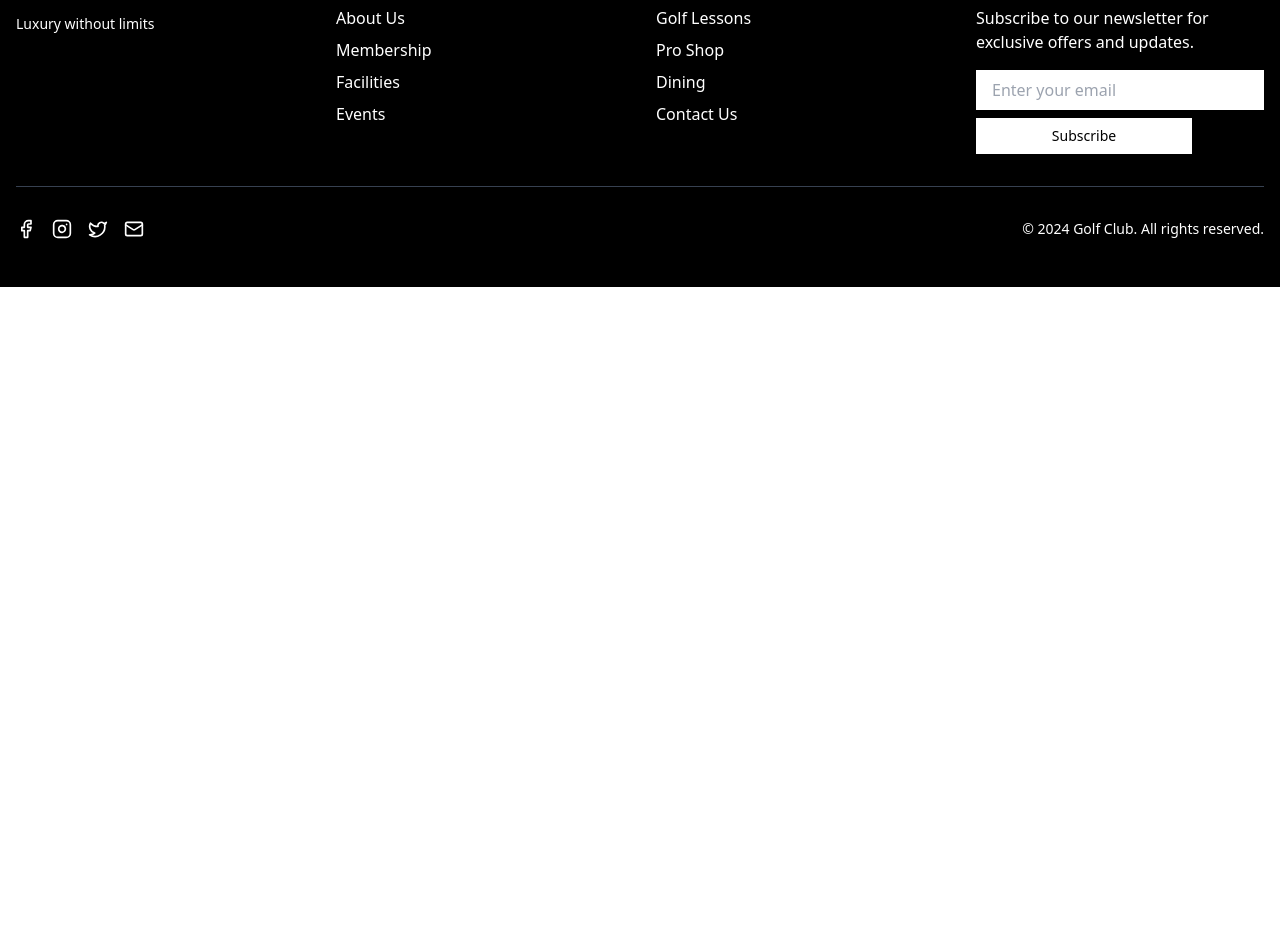
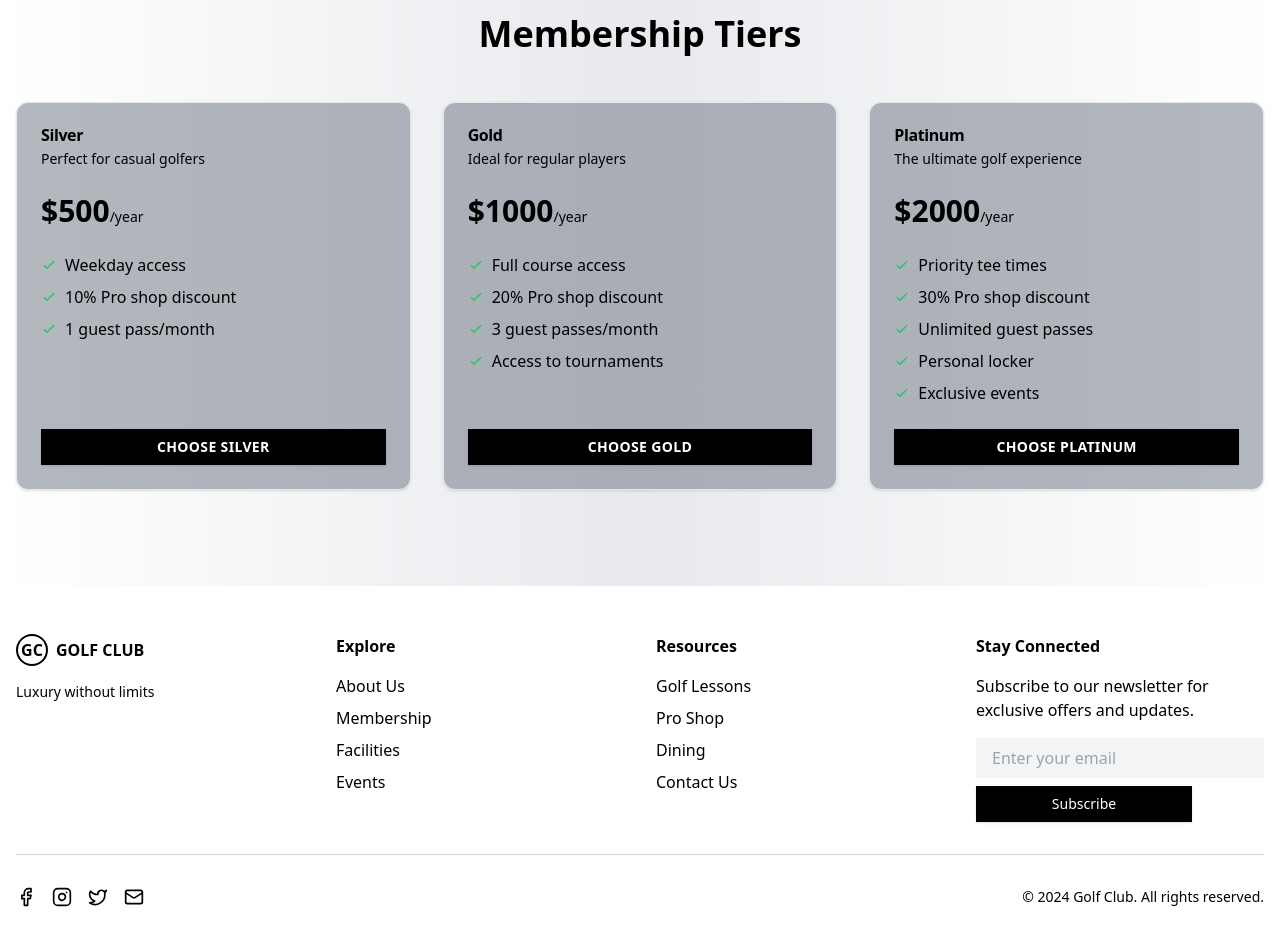
Before and after one commit to shihab-newaz/Golf-Club, a Next.js app: page / in a window 1280 px wide. Shown: the part 882-1828 px from the top of the page. Before the commit the page ends 1169 px from the top, so only its background shows below. Built offline with nearby package versions, Linux system fonts and the light colour scheme.

Commit message:
dark/light mode

```diff
--- a/src/app/home/footer.tsx
+++ b/src/app/home/footer.tsx
@@ -1,20 +1,25 @@
-"use client"
-import React from 'react';
-import { Facebook, Instagram, Twitter, Mail } from 'lucide-react';
+"use client";
+import React from "react";
+import { Facebook, Instagram, Twitter, Mail } from "lucide-react";
 import { Button } from "@/components/ui/button";
+import { useTheme } from "next-themes";
 
 const Footer: React.FC = () => {
+  const { theme } = useTheme();
+
   return (
-    <footer className="bg-black text-white py-12">
+    <footer className="bg-white dark:bg-black text-black dark:text-white py-12 transition-colors duration-300">
       <div className="container mx-auto px-4">
         <div className="grid grid-cols-1 md:grid-cols-4 gap-8">
           {/* Logo and Company Info */}
           <div className="col-span-1">
             <div className="flex items-center space-x-2 mb-4">
-              <div className="w-8 h-8 rounded-full border-2 border-white flex items-center justify-center">
-                <span className="text-white font-bold">GC</span>
+              <div className="w-8 h-8 rounded-full border-2 border-black dark:border-white flex items-center justify-center">
+                <span className="text-black dark:text-white font-bold">GC</span>
               </div>
-              <span className="text-white font-semibold">GOLF CLUB</span>
+              <span className="text-black dark:text-white font-semibold">
+                GOLF CLUB
+              </span>
             </div>
             <p className="text-sm">Luxury without limits</p>
           </div>
@@ -23,10 +28,38 @@ const Footer: React.FC = () => {
           <div className="col-span-1">
             <h3 className="font-bold mb-4">Explore</h3>
             <ul className="space-y-2">
-              <li><a href="#" className="hover:text-gray-300">About Us</a></li>
-              <li><a href="#" className="hover:text-gray-300">Membership</a></li>
-              <li><a href="#" className="hover:text-gray-300">Facilities</a></li>
-              <li><a href="#" className="hover:text-gray-300">Events</a></li>
+              <li>
+                <a
+                  href="#"
+                  className="hover:text-gray-600 dark:hover:text-gray-300"
+                >
+                  About Us
+                </a>
+              </li>
+              <li>
+                <a
+                  href="#"
+                  className="hover:text-gray-600 dark:hover:text-gray-300"
+                >
+                  Membership
+                </a>
+              </li>
+              <li>
+                <a
+                  href="#"
+                  className="hover:text-gray-600 dark:hover:text-gray-300"
+                >
+                  Facilities
+                </a>
+              </li>
+              <li>
+                <a
+                  href="#"
+                  className="hover:text-gray-600 dark:hover:text-gray-300"
+                >
+                  Events
+                </a>
+              </li>
             </ul>
           </div>
 
@@ -34,24 +67,54 @@ const Footer: React.FC = () => {
           <div className="col-span-1">
             <h3 className="font-bold mb-4">Resources</h3>
             <ul className="space-y-2">
-              <li><a href="#" className="hover:text-gray-300">Golf Lessons</a></li>
-              <li><a href="#" className="hover:text-gray-300">Pro Shop</a></li>
-              <li><a href="#" className="hover:text-gray-300">Dining</a></li>
-              <li><a href="#" className="hover:text-gray-300">Contact Us</a></li>
+              <li>
+                <a
+                  href="#"
+                  className="hover:text-gray-600 dark:hover:text-gray-300"
+                >
+                  Golf Lessons
+                </a>
+              </li>
+              <li>
+                <a
+                  href="#"
+                  className="hover:text-gray-600 dark:hover:text-gray-300"
+                >
+                  Pro Shop
+                </a>
+              </li>
+              <li>
+                <a
+                  href="#"
+                  className="hover:text-gray-600 dark:hover:text-gray-300"
+                >
+                  Dining
+                </a>
+              </li>
+              <li>
+                <a
+                  href="#"
+                  className="hover:text-gray-600 dark:hover:text-gray-300"
+                >
+                  Contact Us
+                </a>
+              </li>
             </ul>
           </div>
 
           {/* Newsletter Signup */}
           <div className="col-span-1">
             <h3 className="font-bold mb-4">Stay Connected</h3>
-            <p className="mb-4">Subscribe to our newsletter for exclusive offers and updates.</p>
+            <p className="mb-4">
+              Subscribe to our newsletter for exclusive offers and updates.
+            </p>
             <div className="flex flex-col space-y-2">
               <input
                 type="email"
                 placeholder="Enter your email"
-                className="bg-white text-black px-4 py-2 rounded-md w-full"
+                className="bg-gray-100 dark:bg-gray-800 text-black dark:text-white px-4 py-2 rounded-md w-full"
               />
-              <Button className="bg-white text-black rounded-md hover:bg-gray-200 w-3/4">
+              <Button className="bg-black dark:bg-white text-white dark:text-black rounded-md hover:bg-gray-800 dark:hover:bg-gray-200 w-3/4 transition-colors duration-300">
                 Subscribe
               </Button>
             </div>
@@ -59,12 +122,32 @@ const Footer: React.FC = () => {
         </div>
 
         {/* Social Media and Copyright */}
-        <div className="mt-8 pt-8 border-t border-gray-700 flex flex-col md:flex-row justify-between items-center">
+        <div className="mt-8 pt-8 border-t border-gray-300 dark:border-gray-700 flex flex-col md:flex-row justify-between items-center">
           <div className="flex space-x-4 mb-4 md:mb-0">
-            <a href="#" className="hover:text-gray-300"><Facebook size={20} /></a>
-            <a href="#" className="hover:text-gray-300"><Instagram size={20} /></a>
-            <a href="#" className="hover:text-gray-300"><Twitter size={20} /></a>
-            <a href="#" className="hover:text-gray-300"><Mail size={20} /></a>
+            <a
+              href="#"
+              className="text-black dark:text-white hover:text-gray-600 dark:hover:text-gray-300 transition-colors duration-300"
+            >
+              <Facebook size={20} />
+            </a>
+            <a
+              href="#"
+              className="text-black dark:text-white hover:text-gray-600 dark:hover:text-gray-300 transition-colors duration-300"
+            >
+              <Instagram size={20} />
+            </a>
+            <a
+              href="#"
+              className="text-black dark:text-white hover:text-gray-600 dark:hover:text-gray-300 transition-colors duration-300"
+            >
+              <Twitter size={20} />
+            </a>
+            <a
+              href="#"
+              className="text-black dark:text-white hover:text-gray-600 dark:hover:text-gray-300 transition-colors duration-300"
+            >
+              <Mail size={20} />
+            </a>
           </div>
           <p className="text-sm">&copy; 2024 Golf Club. All rights reserved.</p>
         </div>
--- a/src/app/home/page.tsx
+++ b/src/app/home/page.tsx
@@ -6,6 +6,7 @@ import { Button } from "@/components/ui/button";
 import { Facebook, Instagram, Youtube, Twitter } from "lucide-react";
 import Navbar from "./navbar";
 import Footer from "./footer";
+import SubscriptionTiers from "./subscription";
 
 const HomePage: React.FC = () => {
   return (
@@ -79,6 +80,8 @@ const HomePage: React.FC = () => {
           </div>
         </div>
       </section>
+      <SubscriptionTiers />
+
       <Footer />
     </div>
   );
--- a/src/app/home/subscription.tsx
+++ b/src/app/home/subscription.tsx
@@ -2,6 +2,7 @@ import React from 'react';
 import { motion } from 'framer-motion';
 import { Button } from "@/components/ui/button";
 import { Card, CardHeader, CardTitle, CardDescription, CardContent, CardFooter } from "@/components/ui/card";
+import { useTheme } from "next-themes";
 
 const tiers = [
   {
@@ -24,18 +25,23 @@ const tiers = [
   },
 ];
 
-const SubscriptionTiers: React.FC = () => {
+const SubscriptionTiers = () => {
+  const { theme } = useTheme();
+
   return (
-    <section className="py-24 bg-gray-50 dark:bg-gray-900">
+    <section className="py-24 bg-gradient-to-r from-white/90 via-gray-200/90 to-white/90
+    dark:from-black dark:via-gray-900 dark:to-black transition-colors duration-300">
       <div className="container mx-auto px-4">
         <motion.h2
-          className="text-4xl font-bold text-center mb-12"
+          className="text-4xl font-bold text-center mb-12 text-black dark:text-white"
           initial={{ opacity: 0, y: 20 }}
           animate={{ opacity: 1, y: 0 }}
           transition={{ duration: 0.5 }}
         >
           Membership Tiers
         </motion.h2>
+
+        {/* Tiers */}
         <div className="grid grid-cols-1 md:grid-cols-3 gap-8">
           {tiers.map((tier, index) => (
             <motion.div
@@ -44,10 +50,10 @@ const SubscriptionTiers: React.FC = () => {
               animate={{ opacity: 1, y: 0 }}
               transition={{ duration: 0.5, delay: index * 0.1 }}
             >
-              <Card className="flex flex-col h-full">
+              <Card className="flex flex-col h-full bg-gray-500/50 dark:bg-black/40 text-black dark:text-white transition-colors duration-300">
                 <CardHeader>
                   <CardTitle>{tier.name}</CardTitle>
-                  <CardDescription>{tier.description}</CardDescription>
+                  <CardDescription className="dark:text-gray-300">{tier.description}</CardDescription>
                 </CardHeader>
                 <CardContent className="flex-grow">
                   <p className="text-3xl font-bold mb-6">{tier.price}<span className="text-sm font-normal">/year</span></p>
@@ -63,7 +69,15 @@ const SubscriptionTiers: React.FC = () => {
                   </ul>
                 </CardContent>
                 <CardFooter>
-                  <Button className="w-full">Choose {tier.name}</Button>
+                  <Button
+                    className="w-full bg-black dark:bg-white text-white dark:text-black
+                               hover:bg-gray-800 dark:hover:bg-gray-200
+                               border border-transparent hover:border-white dark:hover:border-black
+                               transition-all duration-300 ease-in-out
+                               font-semibold tracking-wide uppercase"
+                  >
+                    Choose {tier.name}
+                  </Button>
                 </CardFooter>
               </Card>
             </motion.div>
```
